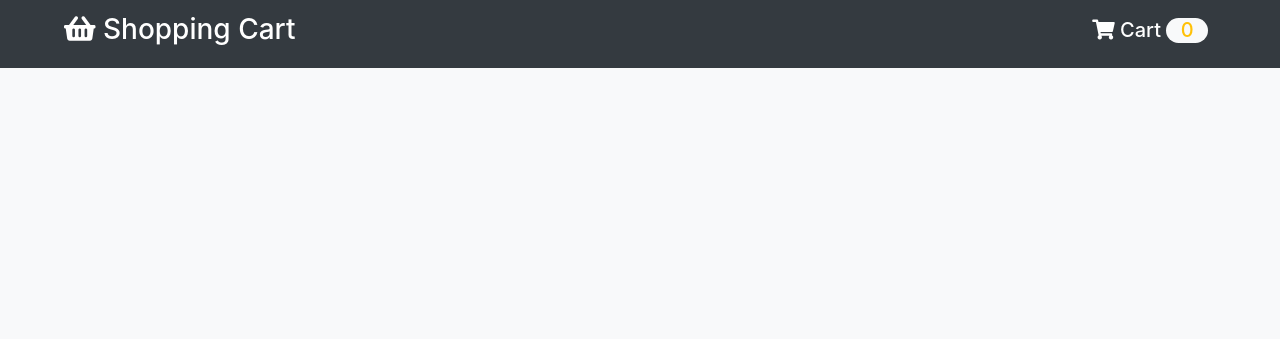
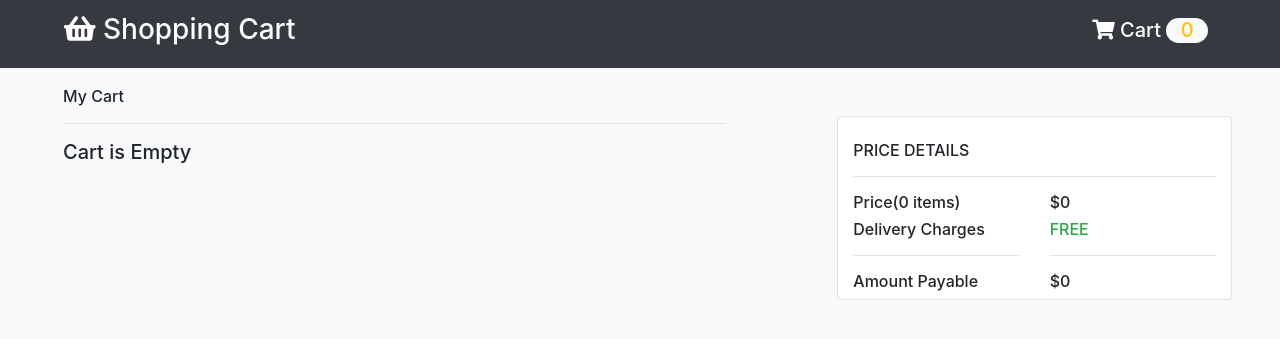
Before and after one commit to Yasithan/shoppingCart, a PHP site: page /cart.php in a window 1280 px wide. Shown: the top 339 px of the page. Run offline with PHP 8.4, Linux system fonts and the light colour scheme; some libraries are stand-ins or nearby versions.

Commit message:
third commit

```diff
--- a/cart.php
+++ b/cart.php
@@ -1,3 +1,27 @@
+<?php
+
+    session_start();
+
+    require_once ("php/CreateDB.php");
+    require_once ("php/component.php");
+
+    $db = new CreateDB("Productdb", "Producttb");
+
+
+    if (isset($_POST['remove'])){
+        if ($_GET['action']=='remove'){
+            foreach ($_SESSION['cart'] as $key => $value){
+                if($value["product_id"]==$_GET['id']){
+                    unset($_SESSION['cart']['$key']);
+                    echo"<script>alert('Product has been Removed...!')</script>";
+                    echo"<scrpit>window.location ='cart.php'</scrpit>";
+                }
+            }
+        }
+    }
+
+?>
+
 <!doctype html>
 <html lang="en">
 <head>
@@ -21,6 +45,71 @@
     require_once ('php/header.php');
 ?>
 
+<div class="container-fluid">
+    <div class="row px-5">
+        <div class="col-md-7">
+            <div class="shopping-cart">
+                <h6>My Cart</h6>
+                <hr>
+
+                <?php
+                $total = 0;
+                    if (isset($_SESSION['cart'])){
+                        $product_id = array_column($_SESSION['cart'], 'product_id');
+
+                        $result = $db->getData();
+                        while ($row = mysqli_fetch_assoc($result)){
+                            foreach ($product_id as $id){
+                                if ($row['id'] == $id){
+                                    cartElement($row['product_image'], $row['product_name'], $row['product_price'], $row['id']);
+                                    $total=$total + (int)$row['product_price'];
+                                }
+                            }
+                        }
+                    }else{
+                        echo "<h5>Cart is Empty</h5>";
+                    }
+
+                ?>
+
+            </div>
+        </div>
+        <div class="col-md-4 offset-md-1 border rounded mt-5 bg-white h-25">
+
+            <div class="pt-4">
+                <h6>PRICE DETAILS</h6>
+                <hr>
+                <div class="row price-details">
+                    <div class="col-md-6">
+                        <?php
+                            if (isset($_SESSION['cart'])){
+                                $count = count($_SESSION['cart']);
+                                echo "<h6>Price($count items)</h6>";
+                            }else{
+                                echo"<h6>Price(0 items)</h6>";
+                            }
+                        ?>
+                        <h6>Delivery Charges</h6>
+                        <hr>
+                        <h6>Amount Payable</h6>
+                    </div>
+                    <div class="col-md-6">
+                        <h6>$<?php echo $total; ?></h6>
+                        <h6 class="text-success">FREE</h6>
+                        <hr>
+                        <h6>$<?php
+                            echo $total;
+                            ?></h6>
+                    </div>
+                </div>
+            </div>
+
+        </div>
+    </div>
+</div>
+
+
+
     <script src="https://code.jquery.com/jquery-3.4.1.slim.min.js" integrity="sha384-J6qa4849blE2+poT4WnyKhv5vZF5SrPo0iEjwBvKU7imGFAV0wwj1yYfoRSJoZ+n" crossorigin="anonymous"></script>
     <script src="https://cdn.jsdelivr.net/npm/popper.js@1.16.0/dist/umd/popper.min.js" integrity="sha384-Q6E9RHvbIyZFJoft+2mJbHaEWldlvI9IOYy5n3zV9zzTtmI3UksdQRVvoxMfooAo" crossorigin="anonymous"></script>
     <script src="https://stackpath.bootstrapcdn.com/bootstrap/4.4.1/js/bootstrap.min.js" integrity="sha384-wfSDF2E50Y2D1uUdj0O3uMBJnjuUD4Ih7YwaYd1iqfktj0Uod8GCExl3Og8ifwB6" crossorigin="anonymous"></script>
--- a/php/component.php
+++ b/php/component.php
@@ -34,4 +34,32 @@
         ";
         echo $element;
     }
-?>
+    function cartElement($productimg, $productname, $productprice, $productid){
+        $element="
+            <form action=\"cart.php?action=remove&id=$productid\" method=\"post\" class=\"cart-items\">
+                <div class=\"border rounded\">
+                    <div class=\"row bg-white\">
+                        <div class=\"col-md-3 pl-0\">
+                            <img src=$productimg alt=\"Image1\" class=\"img-fluid\">
+                        </div>
+                        <div class=\"col-md-6\">
+                            <h5 class=\"pt-2\">$productname</h5>
+                            <small class=\"text-secondary\">Seller: Yasithan</small>
+                            <h5 class=\"pt-2\">$$productprice</h5>
+                            <button type=\"submit\" class=\"btn btn-warning\">Save for Later</button>
+                            <button type=\"submit\" class=\"btn btn-danger mx-2\" name=\"remove\">Remove</button>
+                        </div>
+                        <div class=\"col-md-3 py-5\">
+                            <div>
+                                <button type=\"button\" class=\"btn bg-light border rounded-circle\"><i class=\"fas fa-minus\"></i></button>
+                                <input type=\"text\" value=\"1\" class=\"form-control w-25 d-inline\">
+                                <button type=\"button\" class=\"btn bg-light border rounded-circle\"><i class=\"fas fa-plus\"></i></button>
+                            </div>
+                        </div>
+                    </div>
+                </div>
+            </form>
+
+        ";
+        echo $element;
+    }
--- a/style.css
+++ b/style.css
@@ -16,3 +16,15 @@ img{
     padding:0 0.9rem 0.1rem 0.9rem;
     border-radius:3rem;
 }
+
+.shopping-cart{
+    padding:3% 0;
+}
+
+.cart-items +.cart-items{
+    padding:2% 0;
+}
+
+price-details h6{
+    padding:3% 2%;
+}
```
